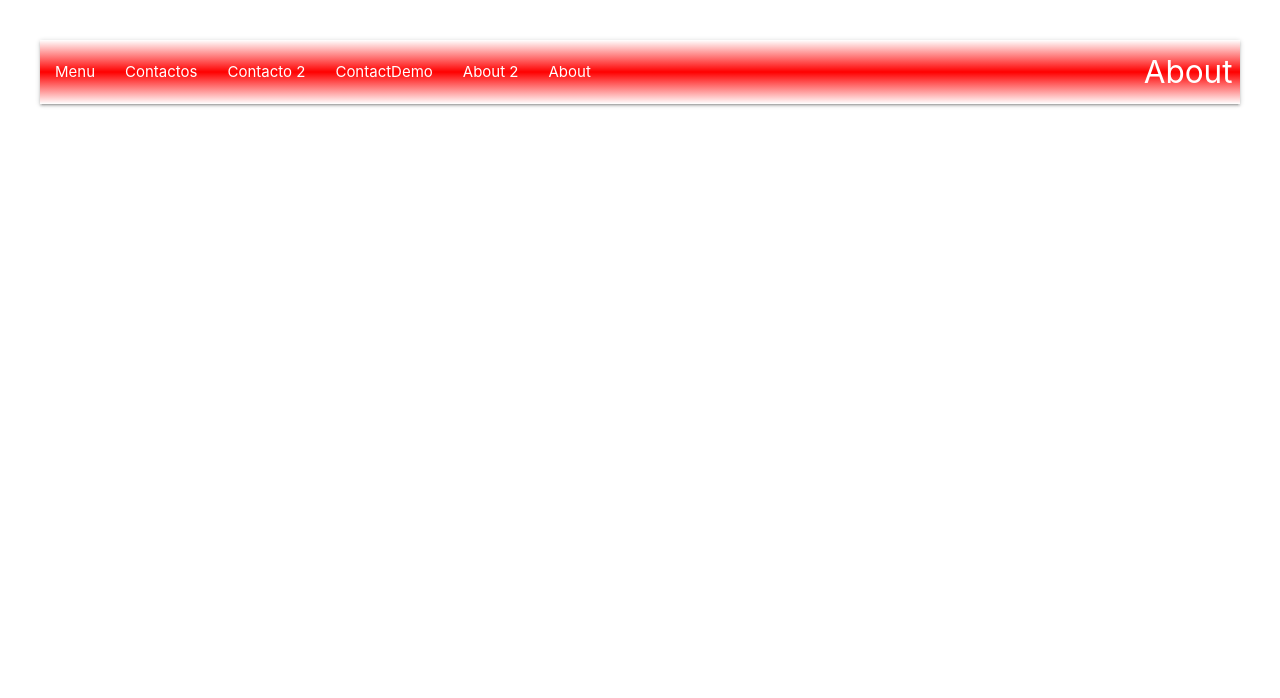
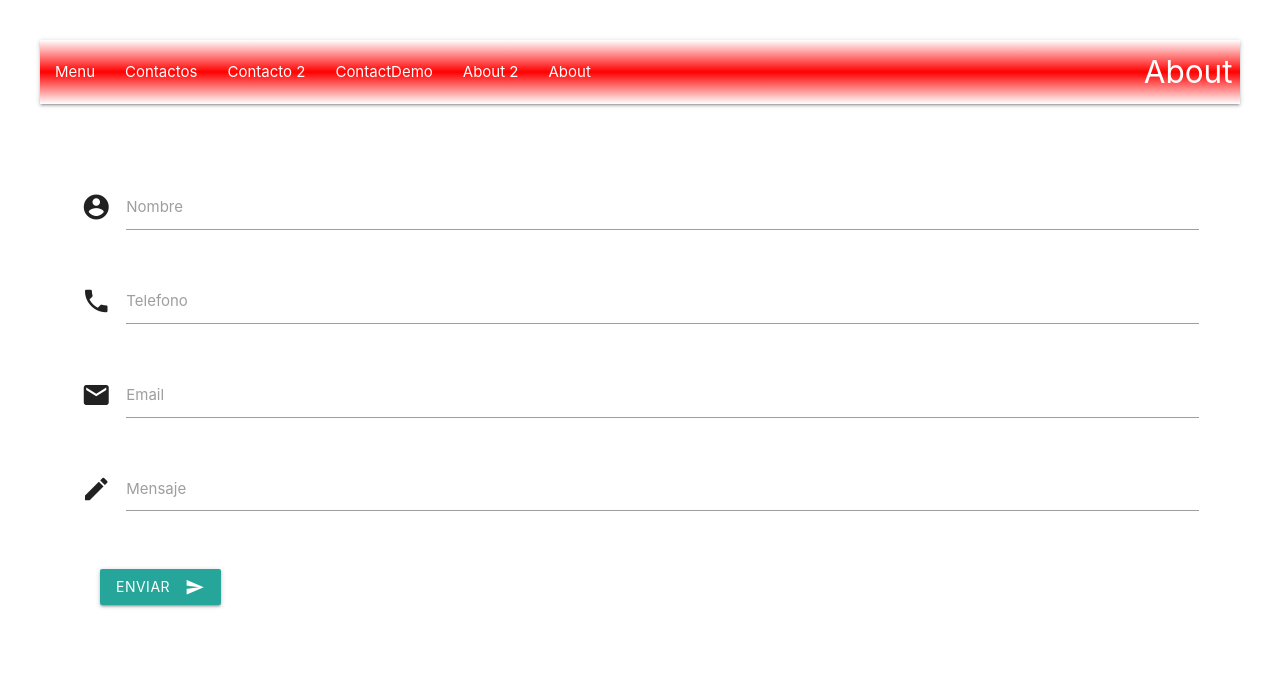
Before and after one commit to Ivankersevan/Demostracion-Repo, a plain HTML site: page contact2.html in a window 1280 px wide. Drawn offline with nearby package versions, Linux system fonts and the light colour scheme.

Commit message:
added form attribute and hidden type input

```diff
--- a/contact2.html
+++ b/contact2.html
@@ -7,6 +7,10 @@
     <link rel="stylesheet" href="https://cdnjs.cloudflare.com/ajax/libs/materialize/1.0.0/css/materialize.min.css">
 
     <link rel="stylesheet" href="style.css">
+
+    <link href="https://fonts.googleapis.com/icon?family=Material+Icons" rel="stylesheet">
+
+
 
 </head>
 <body>
@@ -26,7 +30,38 @@
         </div>
       </nav>
 
-
+      <div class="contact-box">
+        <div class="row">
+          <form name="contact2" method="POST" data-netlify="true" class="col s12">
+            <input type="hidden" name="form-name" value="contact" />
+            <div class="row">
+              <div class="input-field col s12">
+                <i class="material-icons prefix">account_circle</i>
+                <input id="icon_account_circle" type="text" class="validate">
+                <label for="icon_account_circle">Nombre</label>
+              </div>
+              <div class="input-field col s12">
+                  <i class="material-icons prefix">local_phone</i>
+                  <input id="icon_local_phone" type="tel" class="validate">
+                  <label for="icon_local_phone">Telefono</label>
+              </div>
+              <div class="input-field col s12">
+                <i class="material-icons prefix">email</i>
+                <input id="icon_email" type="text" class="validate">
+                <label for="icon_email">Email</label>
+              </div>
+                  <div class="input-field col s12">
+                      <i class="material-icons prefix">mode_edit</i>
+                      <textarea id="icon_message" class="materialize-textarea"></textarea>
+                      <label for="icon_message">Mensaje</label>
+                  </div>
+                  <button class="btn waves-effect waves-light" type="summit" name="action">Enviar
+                    <i class="material-icons right">send</i>
+                  </button>
+            </div>
+          </form>
+          </div>
+          </div>
 
 
     <script src="https://cdnjs.cloudflare.com/ajax/libs/materialize/1.0.0/js/materialize.min.js"></script>
```
